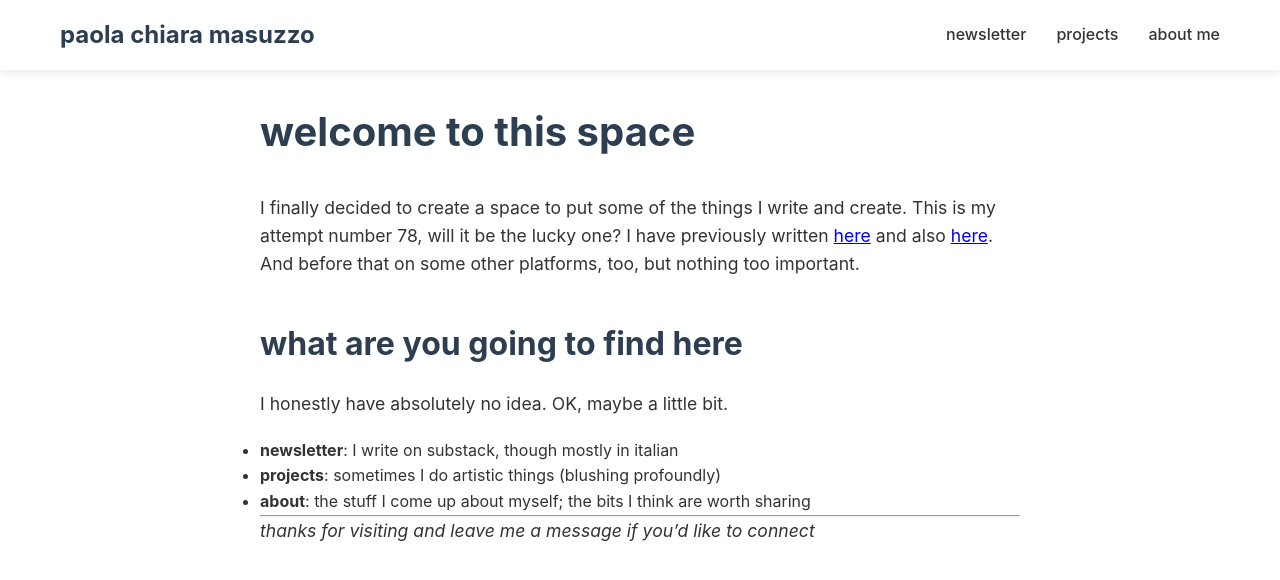
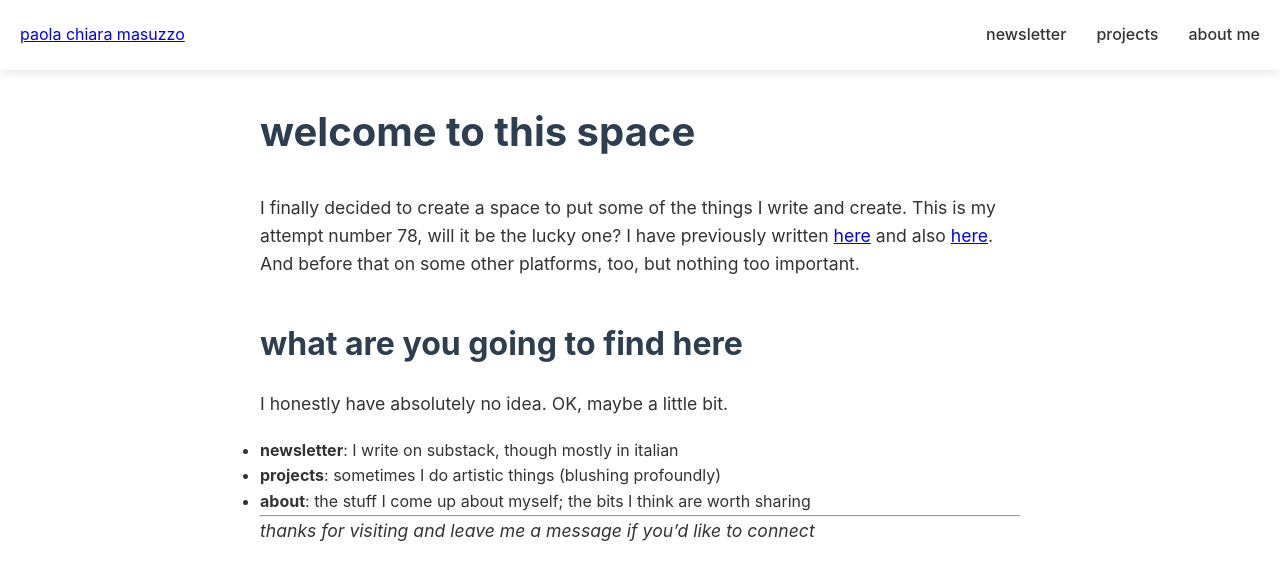
Before and after one commit to pcmasuzzo/pcmasuzzo.github.io, a Jekyll site: the page built from index.md, in a window 1280 px wide and 900 px high. Shown: the top 580 px of the window. Built offline with Jekyll 4.4.1, drawn with Linux system fonts in a browser that asks for light colours.

Commit message:
css container

```diff
--- a/css/style.css
+++ b/css/style.css
@@ -21,20 +21,13 @@ header {
 }
 
 .nav-container {
-  max-width: 1200px;
+  max-width: 1800px;
   margin: 0 auto;
   padding: 0 20px;
   display: flex;
   justify-content: space-between;
   align-items: center;
   height: 70px;
-}
-
-.logo {
-  font-size: 1.5rem;
-  font-weight: bold;
-  color: #2c3e50;
-  text-decoration: none;
 }
 
 /* Hamburger Menu */
```
Also changed, not shown: assets/images/igotup/24_back.jpg (added), assets/images/igotup/24_front.jpg (added).
